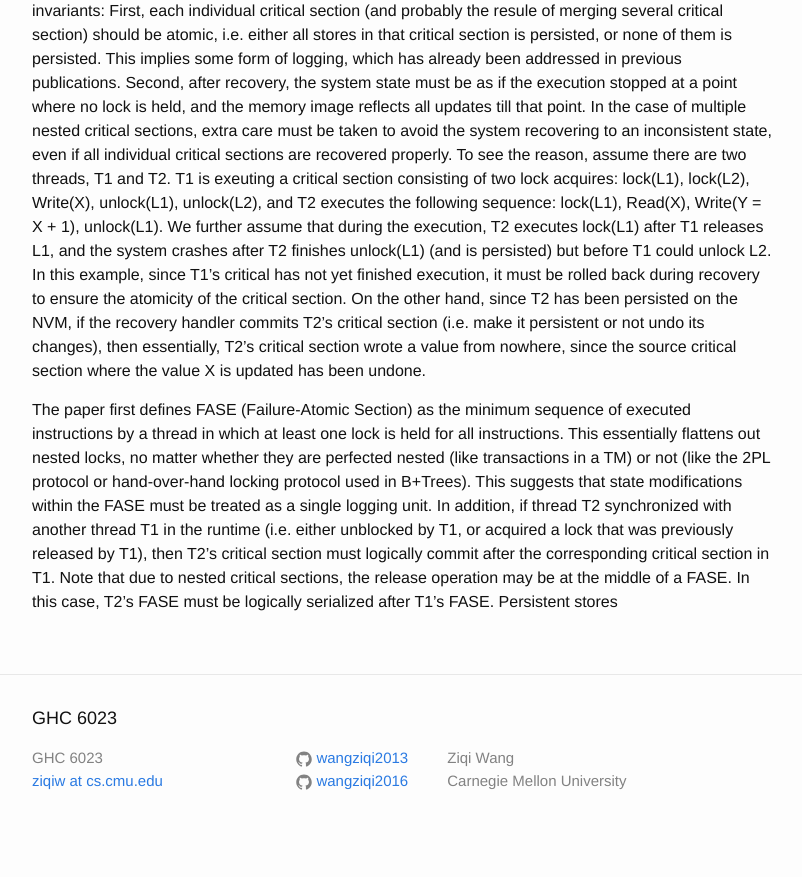
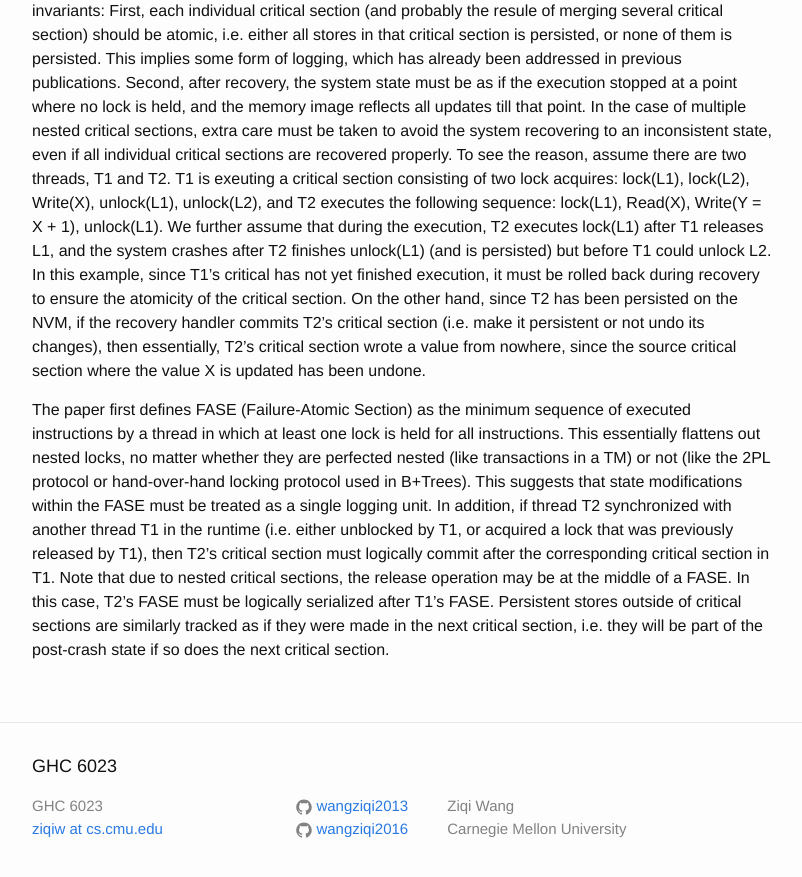
Before and after one commit to wangziqi2013/wangziqi2013.github.io, a Jekyll site: the page built from _posts/2019-08-04-atlas.markdown, in a window 1280 px wide and 900 px high, scrolled down 661 px. Shown: the top 877 px of the window, without its empty margins (238-1040 px from the left). Built offline with Jekyll 4.4.1, drawn with Linux system fonts in a browser that asks for light colours; before the commit the page ends 1513 px from its top, so only the background shows below that.

Commit message:
Small change

```diff
--- a/_posts/2019-08-04-atlas.markdown
+++ b/_posts/2019-08-04-atlas.markdown
@@ -42,4 +42,6 @@ used in B+Trees). This suggests that state modifications within the FASE must be
 In addition, if thread T2 synchronized with another thread T1 in the runtime (i.e. either unblocked by T1, or acquired
 a lock that was previously released by T1), then T2's critical section must logically commit after the corresponding
 critical section in T1. Note that due to nested critical sections, the release operation may be at the middle of a
-FASE. In this case, T2's FASE must be logically serialized after T1's FASE. Persistent stores
+FASE. In this case, T2's FASE must be logically serialized after T1's FASE. Persistent stores outside of critical sections
+are similarly tracked as if they were made in the next critical section, i.e. they will be part of the post-crash state
+if so does the next critical section.
```
